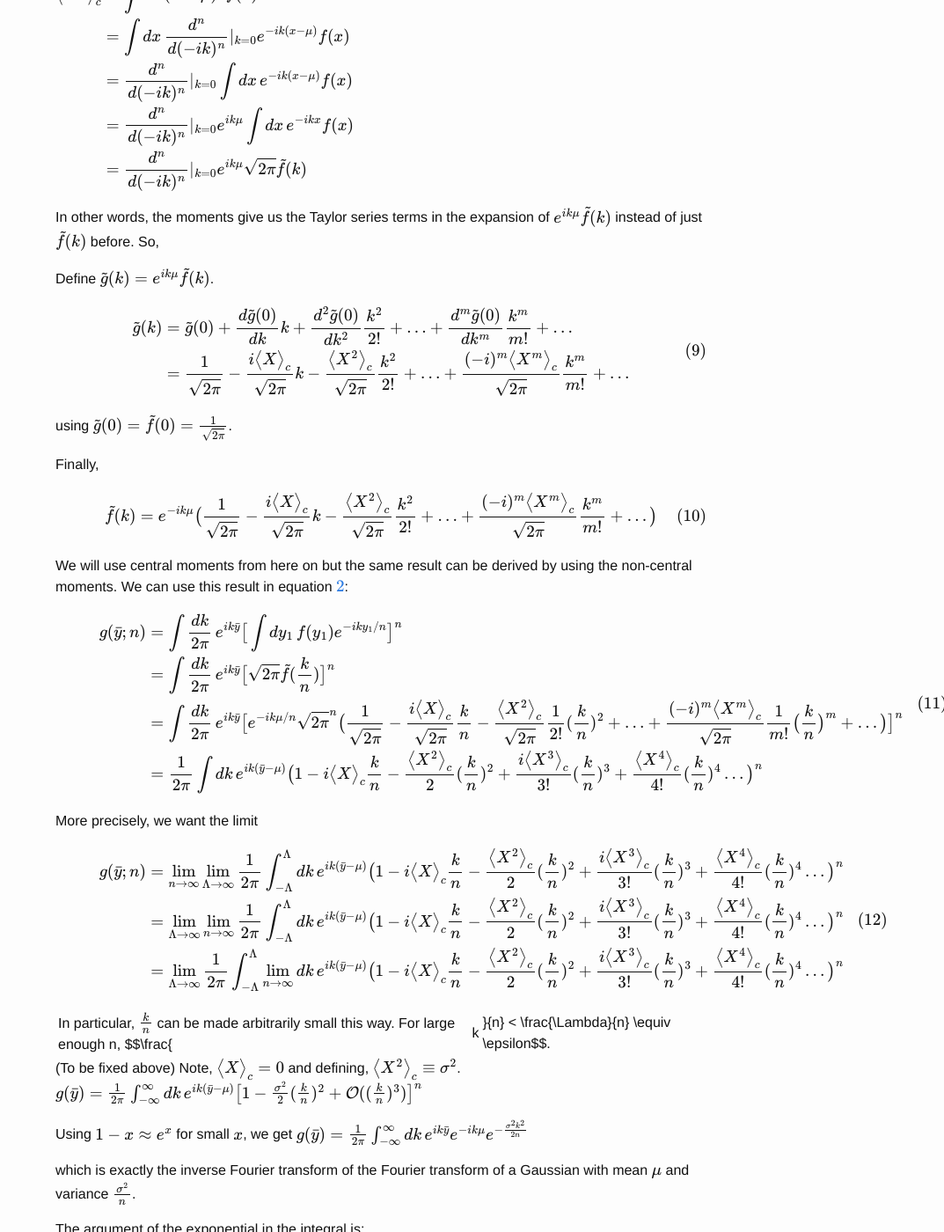
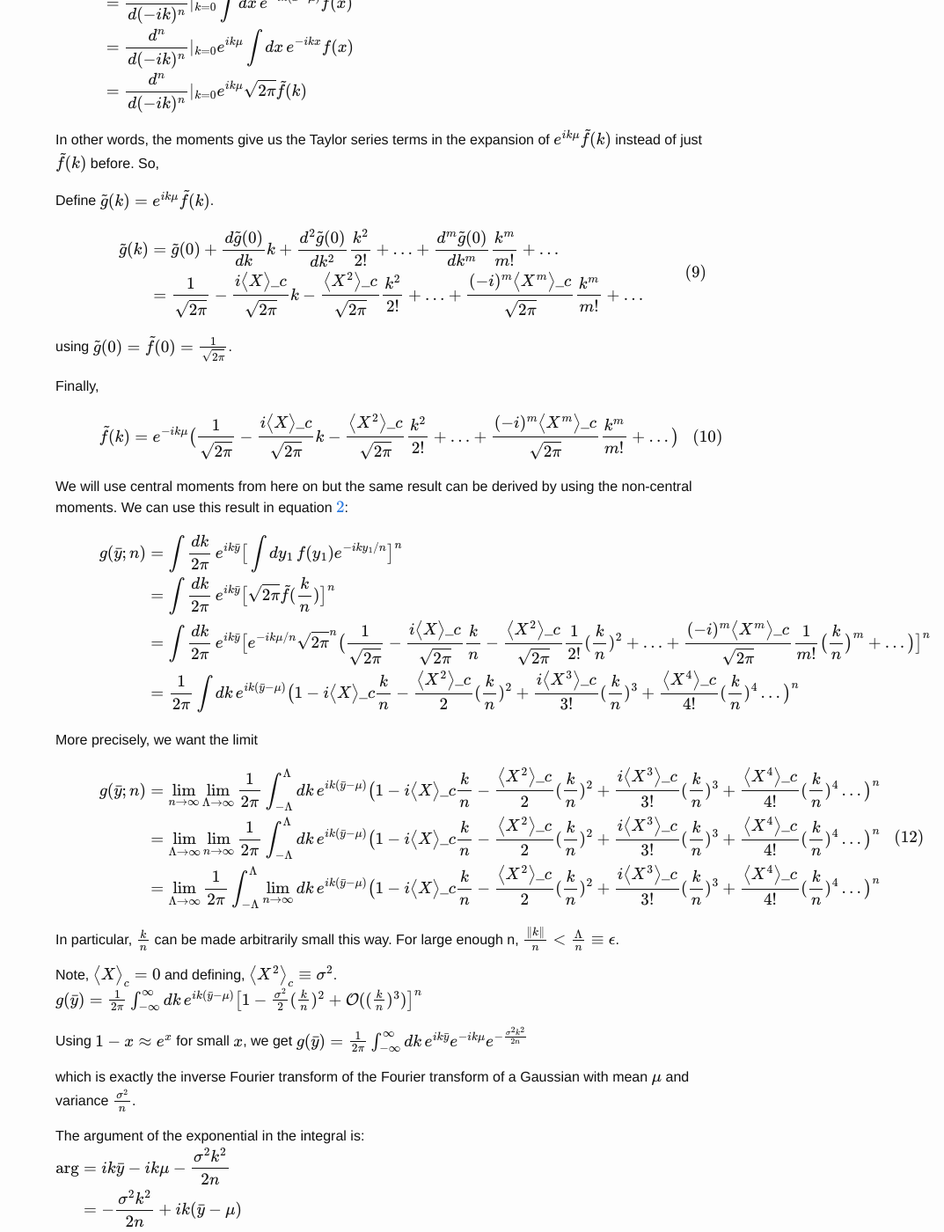
Before and after one commit to TreeinRandomForest/treeinrandomforest.github.io, a Jekyll site: the page built from _posts/2018-06-19-central-limit-theory.markdown, in a window 1280 px wide and 1400 px high, scrolled down 2598 px. Shown: the whole window at 88% size, without its empty margins (207-1280 px from the left). Built offline with Jekyll 4.4.1, drawn with Linux system fonts in a browser that asks for light colours; formulas are drawn with MathJax 3; some of the changed text lies outside the part shown.

Commit message:
Fixing old latex bug

```diff
--- a/_posts/2018-06-19-central-limit-theory.markdown
+++ b/_posts/2018-06-19-central-limit-theory.markdown
@@ -5,8 +5,6 @@ date:   2018-06-18 16:59:43 -0400
 categories: jekyll update
 mathjax: true
 ---
-
-When I first started writing this post, it was simply a sequence of calculations with the proof. While that is illuminating to the doer, and hopefully to anyone with some undergraduate math and physics, it sheds absolutely no light for anyone else. This is now my attempt at
 
 Suppose we are given $$n$$ independent, identically distributed (i.i.d.) random variables $$Y_1, Y_2, \ldots, Y_n$$. We are interested in the distribution of
 
@@ -86,10 +84,10 @@ $$
 
 as well as the central moments:
 $$
-\big<X^n\big>_c = \int dx\, (x-\mu)^n f(x)
+\big<X^n\big>\_c = \int dx\, (x-\mu)^n f(x)
 $$
 
-where $$\mu = \big<X\big>$$ is the first moment and assumed to be finite. Note that $$\big<X\big>_c = 0$$.
+where $$\mu = \big<X\big>$$ is the first moment and assumed to be finite. Note that $$\big<X\big>\_c = 0$$.
 
 On the other hand, suppose we are given all the moments. Can we compute $$f$$ then? The answer to this question is positive as shown below.
 
@@ -136,7 +134,7 @@ Define $$\tilde{g}(k) = e^{ik\mu}\tilde{f}(k)$$.
 $$
 \begin{split}
 \tilde{g}(k) & = \tilde{g}(0) + \frac{d\tilde{g}(0)}{dk}k + \frac{d^2\tilde{g}(0)}{dk^2}\frac{k^2}{2!} + \ldots + \frac{d^m\tilde{g}(0)}{dk^m}\frac{k^m}{m!} + \ldots \\
-& = \frac{1}{\sqrt{2\pi}} - \frac{i\big<X\big>_c}{\sqrt{2\pi}} k - \frac{\big<X^2\big>_c}{\sqrt{2\pi}}\frac{k^2}{2!} + \ldots + \frac{(-i)^m\big<X^m\big>_c}{\sqrt{2\pi}}\frac{k^m}{m!} + \ldots
+& = \frac{1}{\sqrt{2\pi}} - \frac{i\big<X\big>\_c}{\sqrt{2\pi}} k - \frac{\big<X^2\big>\_c}{\sqrt{2\pi}}\frac{k^2}{2!} + \ldots + \frac{(-i)^m\big<X^m\big>\_c}{\sqrt{2\pi}}\frac{k^m}{m!} + \ldots
 \end{split}
 $$
 
@@ -145,7 +143,7 @@ using $$\tilde{g}(0) = \tilde{f}(0) = \frac{1}{\sqrt{2\pi}}$$.
 Finally,
 
 $$
-\tilde{f}(k) = e^{-ik\mu} \big( \frac{1}{\sqrt{2\pi}} - \frac{i\big<X\big>_c}{\sqrt{2\pi}} k - \frac{\big<X^2\big>_c}{\sqrt{2\pi}}\frac{k^2}{2!} + \ldots + \frac{(-i)^m\big<X^m\big>_c}{\sqrt{2\pi}}\frac{k^m}{m!} + \ldots \big)
+\tilde{f}(k) = e^{-ik\mu} \big( \frac{1}{\sqrt{2\pi}} - \frac{i\big<X\big>\_c}{\sqrt{2\pi}} k - \frac{\big<X^2\big>\_c}{\sqrt{2\pi}}\frac{k^2}{2!} + \ldots + \frac{(-i)^m\big<X^m\big>\_c}{\sqrt{2\pi}}\frac{k^m}{m!} + \ldots \big)
 $$
 
 We will use central moments from here on but the same result can be derived by using the non-central moments. We can use this result in equation \ref{master}:
@@ -154,8 +152,8 @@ $$
 \begin{split}
 g(\bar{y}; n) & = \int\frac{dk}{2\pi} \, e^{ik\bar{y}} \big[\int{dy_1\, f(y_1) e^{-iky_1/n}}\big]^n \\
 & = \int\frac{dk}{2\pi} \, e^{ik\bar{y}} \big[\sqrt{2\pi}\tilde{f}(\frac{k}{n})\big]^n\\
-& = \int\frac{dk}{2\pi} \, e^{ik\bar{y}} \big[ e^{-ik\mu/n} \sqrt{2\pi}^n \big( \frac{1}{\sqrt{2\pi}} - \frac{i\big<X\big>_c}{\sqrt{2\pi}} \frac{k}{n} - \frac{\big<X^2\big>_c}{\sqrt{2\pi}}\frac{1}{2!}(\frac{k}{n})^2 + \ldots + \frac{(-i)^m\big<X^m\big>_c}{\sqrt{2\pi}}\frac{1}{m!}\big(\frac{k}{n}\big)^m + \ldots \big)\big]^n \\
-& = \frac{1}{2\pi}\int dk\, e^{ik(\bar{y}-\mu)} \big(1 - i\big<X\big>_c \frac{k}{n} - \frac{\big<X^2\big>_c}{2} (\frac{k}{n})^2 + \frac{i\big<X^3\big>_c}{3!} (\frac{k}{n})^3 + \frac{\big<X^4\big>_c}{4!} (\frac{k}{n})^4 \ldots\big)^n
+& = \int\frac{dk}{2\pi} \, e^{ik\bar{y}} \big[ e^{-ik\mu/n} \sqrt{2\pi}^n \big( \frac{1}{\sqrt{2\pi}} - \frac{i\big<X\big>\_c}{\sqrt{2\pi}} \frac{k}{n} - \frac{\big<X^2\big>\_c}{\sqrt{2\pi}}\frac{1}{2!}(\frac{k}{n})^2 + \ldots + \frac{(-i)^m\big<X^m\big>\_c}{\sqrt{2\pi}}\frac{1}{m!}\big(\frac{k}{n}\big)^m + \ldots \big)\big]^n \\
+& = \frac{1}{2\pi}\int dk\, e^{ik(\bar{y}-\mu)} \big(1 - i\big<X\big>\_c \frac{k}{n} - \frac{\big<X^2\big>\_c}{2} (\frac{k}{n})^2 + \frac{i\big<X^3\big>\_c}{3!} (\frac{k}{n})^3 + \frac{\big<X^4\big>\_c}{4!} (\frac{k}{n})^4 \ldots\big)^n
 \end{split}
 $$
 
@@ -163,15 +161,14 @@ More precisely, we want the limit
 
 $$
 \begin{split}
-g(\bar{y}; n) & = \lim_{n\rightarrow\infty}\lim_{\Lambda\rightarrow\infty}\frac{1}{2\pi}\int_{-\Lambda}^{\Lambda} dk\, e^{ik(\bar{y}-\mu)} \big(1 - i\big<X\big>_c \frac{k}{n} - \frac{\big<X^2\big>_c}{2} (\frac{k}{n})^2 + \frac{i\big<X^3\big>_c}{3!} (\frac{k}{n})^3 + \frac{\big<X^4\big>_c}{4!} (\frac{k}{n})^4 \ldots\big)^n \\
-& = \lim_{\Lambda\rightarrow\infty}\lim_{n\rightarrow\infty}\frac{1}{2\pi}\int_{-\Lambda}^{\Lambda} dk\, e^{ik(\bar{y}-\mu)} \big(1 - i\big<X\big>_c \frac{k}{n} - \frac{\big<X^2\big>_c}{2} (\frac{k}{n})^2 + \frac{i\big<X^3\big>_c}{3!} (\frac{k}{n})^3 + \frac{\big<X^4\big>_c}{4!} (\frac{k}{n})^4 \ldots\big)^n \\
-& = \lim_{\Lambda\rightarrow\infty}\frac{1}{2\pi}\int_{-\Lambda}^{\Lambda} \lim_{n\rightarrow\infty} dk\, e^{ik(\bar{y}-\mu)} \big(1 - i\big<X\big>_c \frac{k}{n} - \frac{\big<X^2\big>_c}{2} (\frac{k}{n})^2 + \frac{i\big<X^3\big>_c}{3!} (\frac{k}{n})^3 + \frac{\big<X^4\big>_c}{4!} (\frac{k}{n})^4 \ldots\big)^n \\
+g(\bar{y}; n) & = \lim_{n\rightarrow\infty}\lim_{\Lambda\rightarrow\infty}\frac{1}{2\pi}\int_{-\Lambda}^{\Lambda} dk\, e^{ik(\bar{y}-\mu)} \big(1 - i\big<X\big>\_c \frac{k}{n} - \frac{\big<X^2\big>\_c}{2} (\frac{k}{n})^2 + \frac{i\big<X^3\big>\_c}{3!} (\frac{k}{n})^3 + \frac{\big<X^4\big>\_c}{4!} (\frac{k}{n})^4 \ldots\big)^n \\
+& = \lim_{\Lambda\rightarrow\infty}\lim_{n\rightarrow\infty}\frac{1}{2\pi}\int_{-\Lambda}^{\Lambda} dk\, e^{ik(\bar{y}-\mu)} \big(1 - i\big<X\big>\_c \frac{k}{n} - \frac{\big<X^2\big>\_c}{2} (\frac{k}{n})^2 + \frac{i\big<X^3\big>\_c}{3!} (\frac{k}{n})^3 + \frac{\big<X^4\big>\_c}{4!} (\frac{k}{n})^4 \ldots\big)^n \\
+& = \lim_{\Lambda\rightarrow\infty}\frac{1}{2\pi}\int_{-\Lambda}^{\Lambda} \lim_{n\rightarrow\infty} dk\, e^{ik(\bar{y}-\mu)} \big(1 - i\big<X\big>\_c \frac{k}{n} - \frac{\big<X^2\big>\_c}{2} (\frac{k}{n})^2 + \frac{i\big<X^3\big>\_c}{3!} (\frac{k}{n})^3 + \frac{\big<X^4\big>\_c}{4!} (\frac{k}{n})^4 \ldots\big)^n \\
 \end{split}
 $$
 
-In particular, $$\frac{k}{n}$$ can be made arbitrarily small this way. For large enough n, $$\frac{|k|}{n} < \frac{\Lambda}{n} \equiv \epsilon$$.
+In particular, $$\frac{k}{n}$$ can be made arbitrarily small this way. For large enough n, $$\frac{\|k\|}{n} < \frac{\Lambda}{n} \equiv \epsilon$$.
 
-(To be fixed above)
 Note, $$\big<X\big>_c = 0$$ and defining, $$\big<X^2\big>_c \equiv \sigma^2$$.
 $$
 g(\bar{y}) = \frac{1}{2\pi} \int_{-\infty}^{\infty} dk\, e^{ik(\bar{y}-\mu)}\big[1 - \frac{\sigma^2}{2} (\frac{k}{n})^2+ \mathcal{O}((\frac{k}{n})^3)\big]^n
```
